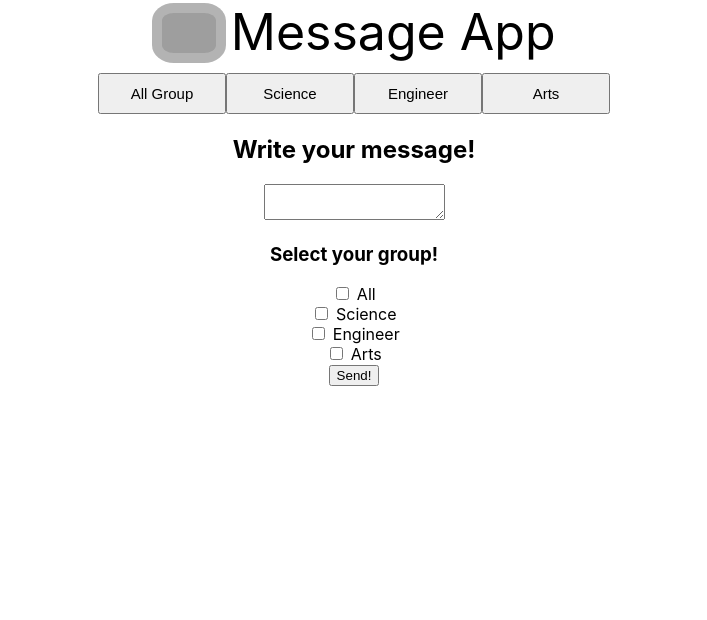
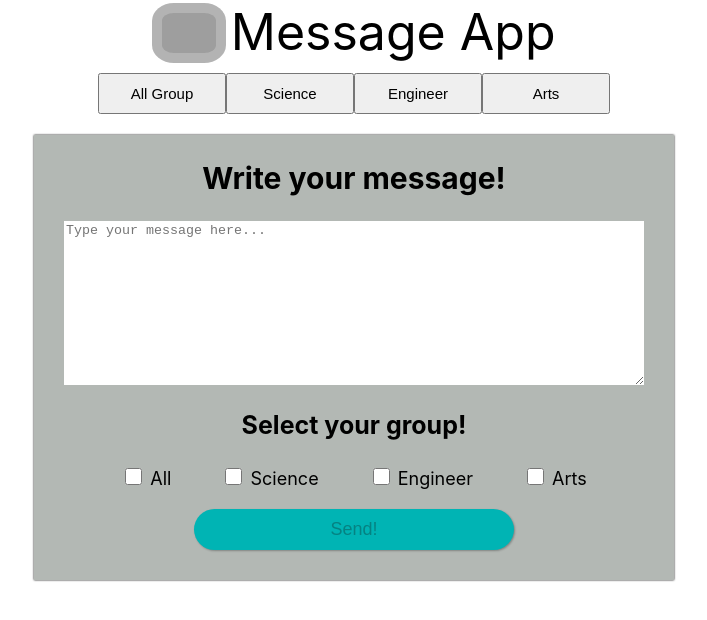
Before and after one commit to rohanbindelowar/Message-app, a React (Create React App) app: page /create-new in a window 1280 px wide. Shown: the top 620 px of the page, without its empty margins (286-993 px from the left). Built offline with nearby package versions, Linux system fonts and the light colour scheme; grey boxes are pictures that could not be loaded.

Commit message:
create new message complete

```diff
--- a/src/components/NewMessage.js
+++ b/src/components/NewMessage.js
@@ -1,63 +1,128 @@
 import React, { useState } from "react";
+import '../styles/NewMessage.css'
 
 const NewMessage = (props) => {
-    const [message, setMessage] = useState("")
+    const [message, setMessage] = useState("");
     const [boards, setBoards] = useState({
-        all : false,
-        science : false,
-        arts : false,
-        engineer : false,
-    })
-    function readyToSubmit(){
-        return false;
+        all: false,
+        science: false,
+        arts: false,
+        engineer: false,
+    });
+
+    function readyToSubmit() {
+        return message.trim() !== "" && Object.values(boards).some((selected) => selected);
     }
 
-    function handleChange(e){
-        setMessage(e.target.value)
+    function handleChange(e) {
+        setMessage(e.target.value);
     }
 
-    function handleSwitch(){
+    function handleSwitch(e) {
+        const { id, checked } = e.target;
+        const updatedBoards = { ...boards };
 
+        if (id === "all") {
+            Object.keys(updatedBoards).forEach((key) => {
+                updatedBoards[key] = checked;
+            });
+        } else {
+            updatedBoards[id] = checked;
+            if (updatedBoards.all) {
+                updatedBoards.all = false;
             }
-    function handleSubmit(e){
-        if(!readyToSubmit())return;
+        }
+
+        setBoards(updatedBoards);
+    }
+
+    function handleSubmit(e) {
+        if (!readyToSubmit()) return;
+
         const date = new Date();
         const hours = date.getHours();
         const minutes = date.getMinutes();
+        const time = `${hours}:${minutes.toString().padStart(2, "0")}`;
 
-        const time = hours + ":" + minutes;
         const newData = {
             message,
             boards,
-            time
+            time,
+        };
+
+        props.handleNewData(newData);
+
+
+        alert("Message sent successfully!");
+
+
     }
 
-        props.handleNewData(newData);
-        window.location.href="/"
-    }
-
-
-  return <div>
+    return (
+        <div>
             <div className="container">
                 <h2 className="label">Write your message! </h2>
-        <textarea className="message" id="message" onChange={handleChange} value={message}/>
+                <textarea
+                    className="message"
+                    id="message"
+                    onChange={handleChange}
+                    value={message}
+                    placeholder="Type your message here..."
+                />
+                <h3 className="selectorLabel">Select your group! </h3>
                 <div className="selectorBox">
-        <h3 className="selectorLabel">Select your group! </h3>
+
                     <div className="selector">
-            <input className="checkbox" id="all" checked={boards["all"]} onChange={handleSwitch} type="checkbox" /> All
+                        <input
+                            className="checkbox"
+                            id="all"
+                            checked={boards["all"]}
+                            onChange={handleSwitch}
+                            type="checkbox"
+                        />{" "}
+                        All
                     </div>
                     <div className="selector">
-            <input className="checkbox" id="science" checked={boards["science"]} onChange={handleSwitch} type="checkbox" /> Science
+                        <input
+                            className="checkbox"
+                            id="science"
+                            checked={boards["science"]}
+                            onChange={handleSwitch}
+                            type="checkbox"
+                        />{" "}
+                        Science
                     </div>
                     <div className="selector">
-            <input className="checkbox" id="engineer" checked={boards["engineer"]} onChange={handleSwitch} type="checkbox" /> Engineer
+                        <input
+                            className="checkbox"
+                            id="engineer"
+                            checked={boards["engineer"]}
+                            onChange={handleSwitch}
+                            type="checkbox"
+                        />{" "}
+                        Engineer
                     </div>
                     <div className="selector">
-            <input className="checkbox" id="arts" checked={boards["arts"]} onChange={handleSwitch} type="checkbox" /> Arts
+                        <input
+                            className="checkbox"
+                            id="arts"
+                            checked={boards["arts"]}
+                            onChange={handleSwitch}
+                            type="checkbox"
+                        />{" "}
+                        Arts
                     </div>
                 </div>
-        <button className="sendMessage" onClick={handleSubmit}>Send!</button>
+                <button
+                    className="sendMessage"
+                    onClick={handleSubmit}
+                    disabled={!readyToSubmit()}
+                >
+                    Send!
+                </button>
             </div>
-  </div>;
+        </div>
+    );
 };
+
 export default NewMessage;
--- /dev/null
+++ b/src/styles/NewMessage.css
@@ -0,0 +1,50 @@
+.container{
+    background: rgb(179, 184, 180);
+    width: 50%;
+    display: flex;
+    flex-direction: column;
+    justify-content: center;
+    align-items: center;
+    margin: 20px auto;
+    padding: 0 0 30px 0;
+    box-shadow: 0px 0px 2px black;
+}
+.label{
+    font-size: 30px;
+}
+
+.message{
+    min-width: 90%;
+    min-height: 20vh;
+    max-width: 90%;
+    border: none;
+}
+.selectorLabel{
+    font-size: 25px;
+}
+.selectorBox{
+    display: flex;
+    justify-content: center;
+    align-items: center;
+    gap: 50px;
+    font-size: large;
+    margin-bottom: 20px;
+}
+.checkbox{
+    cursor: pointer;
+    width: 17px;
+    height: 17px;
+}
+.sendMessage{
+    width: 50%;
+    padding: 10px;
+    cursor: pointer;
+    background: rgb(0, 180, 180);
+    border: none;
+    border-radius: 30px;
+    box-shadow: 1px 1px 2px;
+    font-size: large;
+}
+.sendMessage:hover{
+    background-color: rgb(2, 141, 141);
+}
```
Lines whose indentation alone changed are shown as unchanged.
